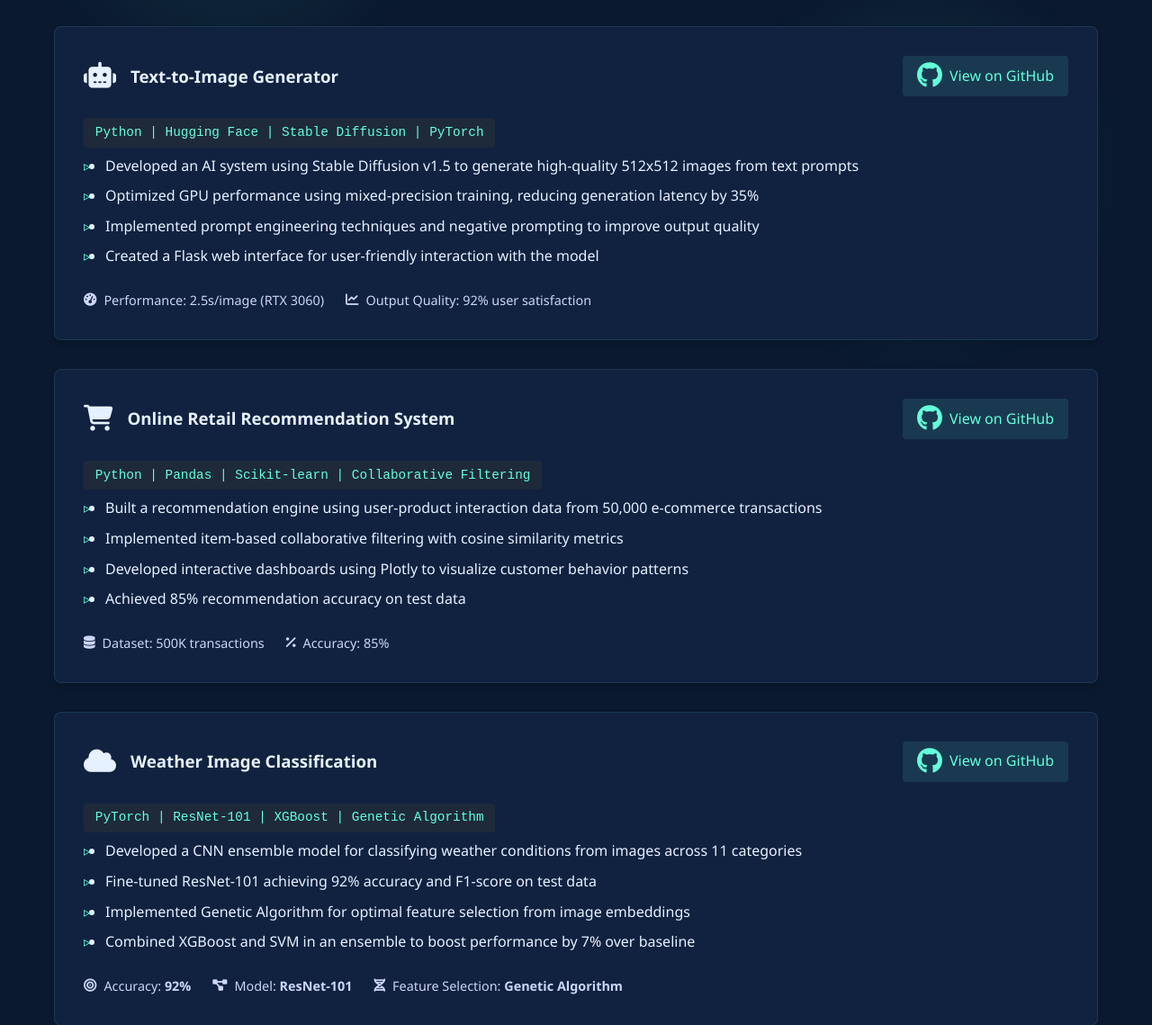
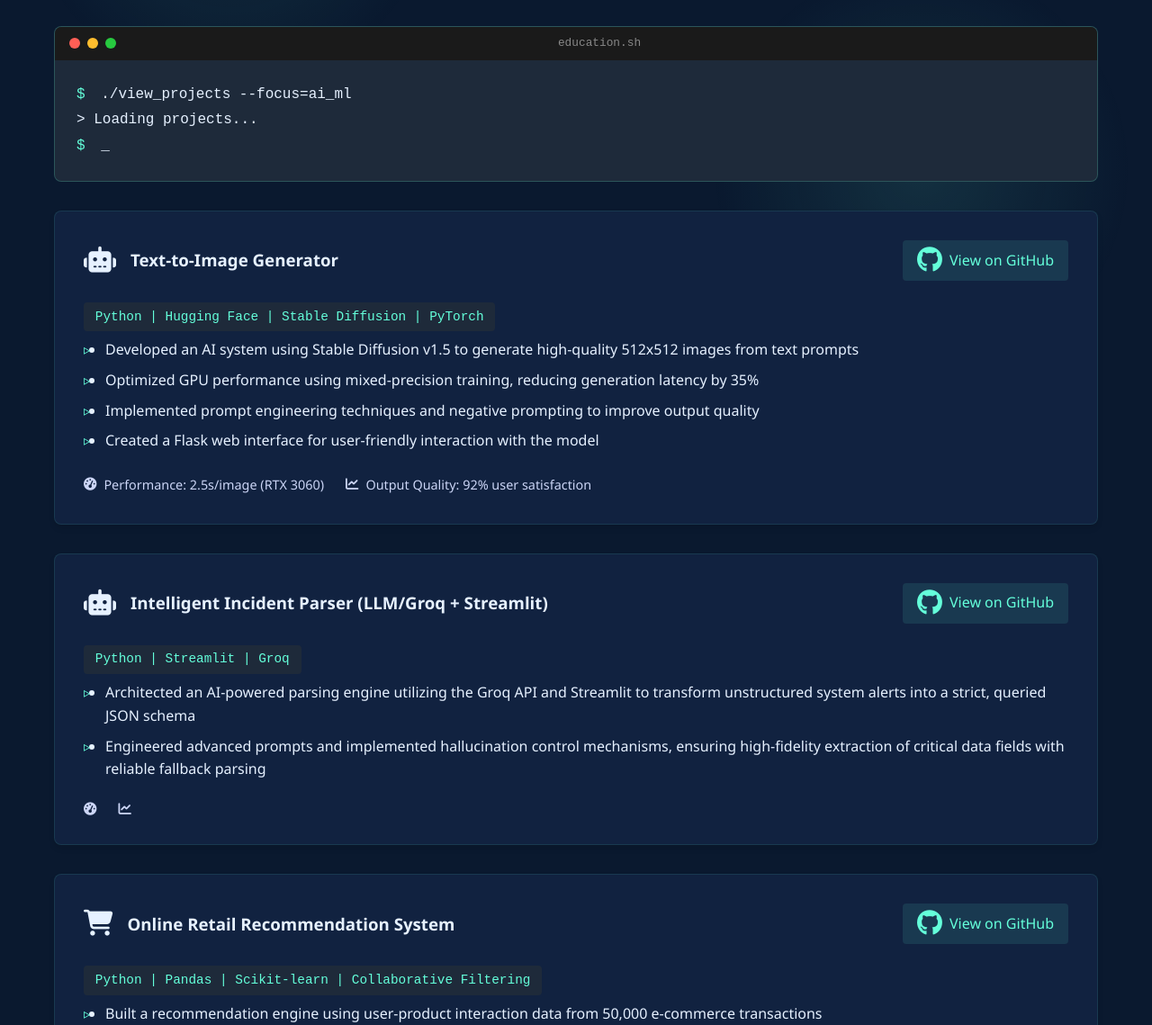
Before and after one commit to aryanmohan7/portfolioaryanmohan7, a plain HTML site: page projects.html in a window 1280 px wide. Shown: the part 371-1510 px from the top of the page at 90% size. Drawn offline with Linux system fonts and the light colour scheme.

Commit message:
Updated experience, projects and fixed mistakes

```diff
--- a/projects.html
+++ b/projects.html
@@ -40,6 +40,21 @@
         <section class="projects-section">
             <h2><span class="highlight">AI & DATA SCIENCE</span> PROJECTS</h2>
 
+            <div class="terminal">
+                <div class="terminal-header">
+                    <div class="terminal-buttons">
+                        <span class="terminal-btn red"></span>
+                        <span class="terminal-btn yellow"></span>
+                        <span class="terminal-btn green"></span>
+                    </div>
+                    <span class="terminal-title">education.sh</span>
+                </div>
+                <div class="terminal-body">
+                    <p><span class="terminal-prompt">$</span> ./view_projects --focus=ai_ml</p>
+                    <p>> Loading projects...</p>
+                    <p><span class="terminal-prompt">$</span> <span class="terminal-cursor">_</span></p>
+                </div>
+            </div>
             <div class="card project-item">
                 <div class="project-header">
                     <div>
@@ -61,6 +76,29 @@
                     <div class="project-metrics">
                         <span class="metric"><i class="fas fa-tachometer-alt"></i> Performance: 2.5s/image (RTX 3060)</span>
                         <span class="metric"><i class="fas fa-chart-line"></i> Output Quality: 92% user satisfaction</span>
+                    </div>
+                </div>
+            </div>
+
+            <div class="card project-item">
+                <div class="project-header">
+                    <div>
+                        <i class="fas fa-robot highlight"></i>
+                        <h3>Intelligent Incident Parser (LLM/Groq + Streamlit)</h3>
+                    </div>
+                    <a href="https://github.com/aryanmohan7/incident-parser.git" target="_blank" class="github-link">
+                        <i class="fab fa-github"></i> View on GitHub
+                    </a>
+                </div>
+                <p class="project-tech">Python | Streamlit | Groq</p>
+                <div class="project-details">
+                    <ul>
+                        <li>Architected an AI-powered parsing engine utilizing the Groq API and Streamlit to transform unstructured system alerts into a strict, queried JSON schema</li>
+                        <li>Engineered advanced prompts and implemented hallucination control mechanisms, ensuring high-fidelity extraction of critical data fields with reliable fallback parsing</li>
+                    </ul>
+                    <div class="project-metrics">
+                        <span class="metric"><i class="fas fa-tachometer-alt"></i></span>
+                        <span class="metric"><i class="fas fa-chart-line"></i></span>
                     </div>
                 </div>
             </div>
```
Also changed, not shown: certifications.html (+15 -0 lines), education.html (+1 -1 lines), experience.html (+12 -16 lines), index.html (+24 -1 lines).
